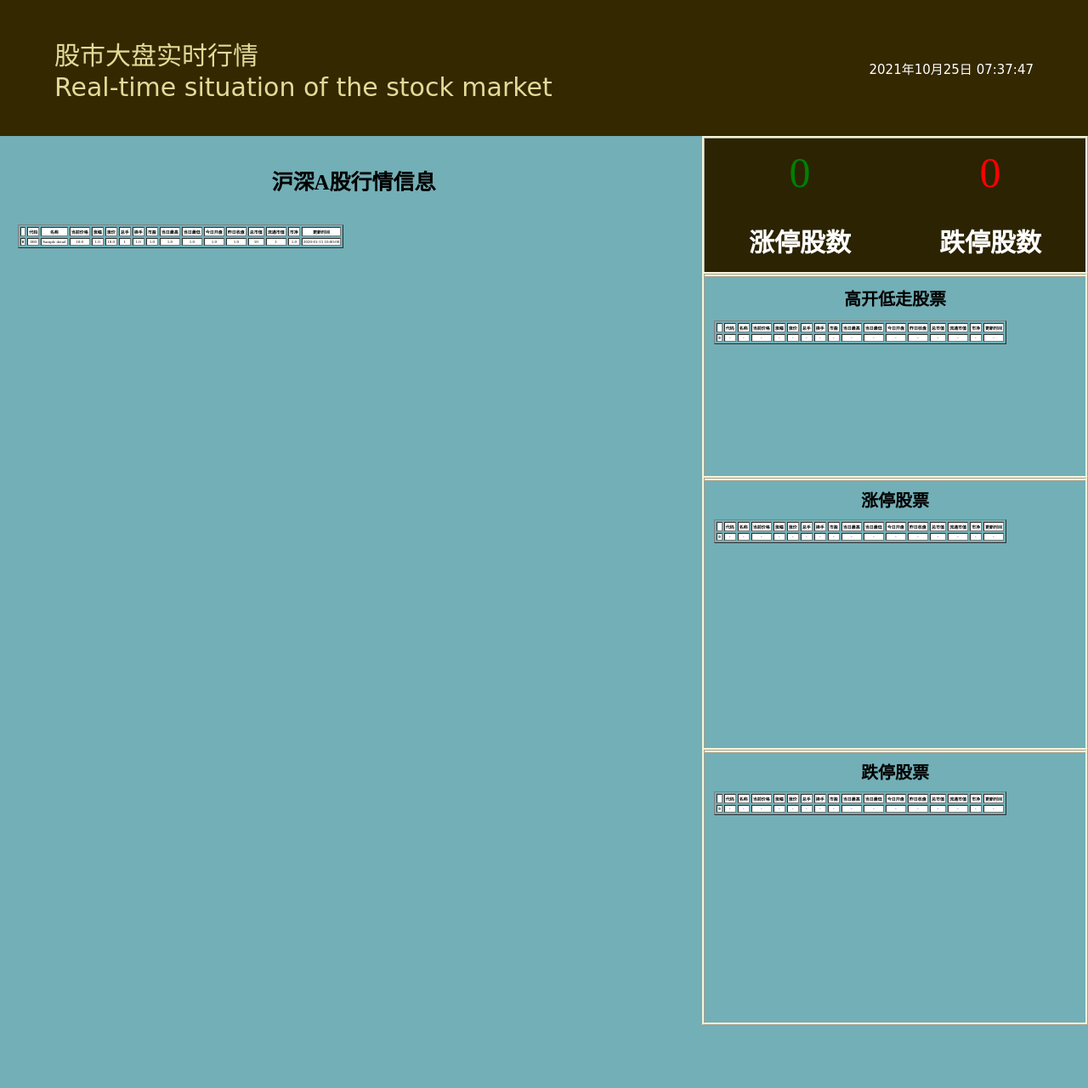
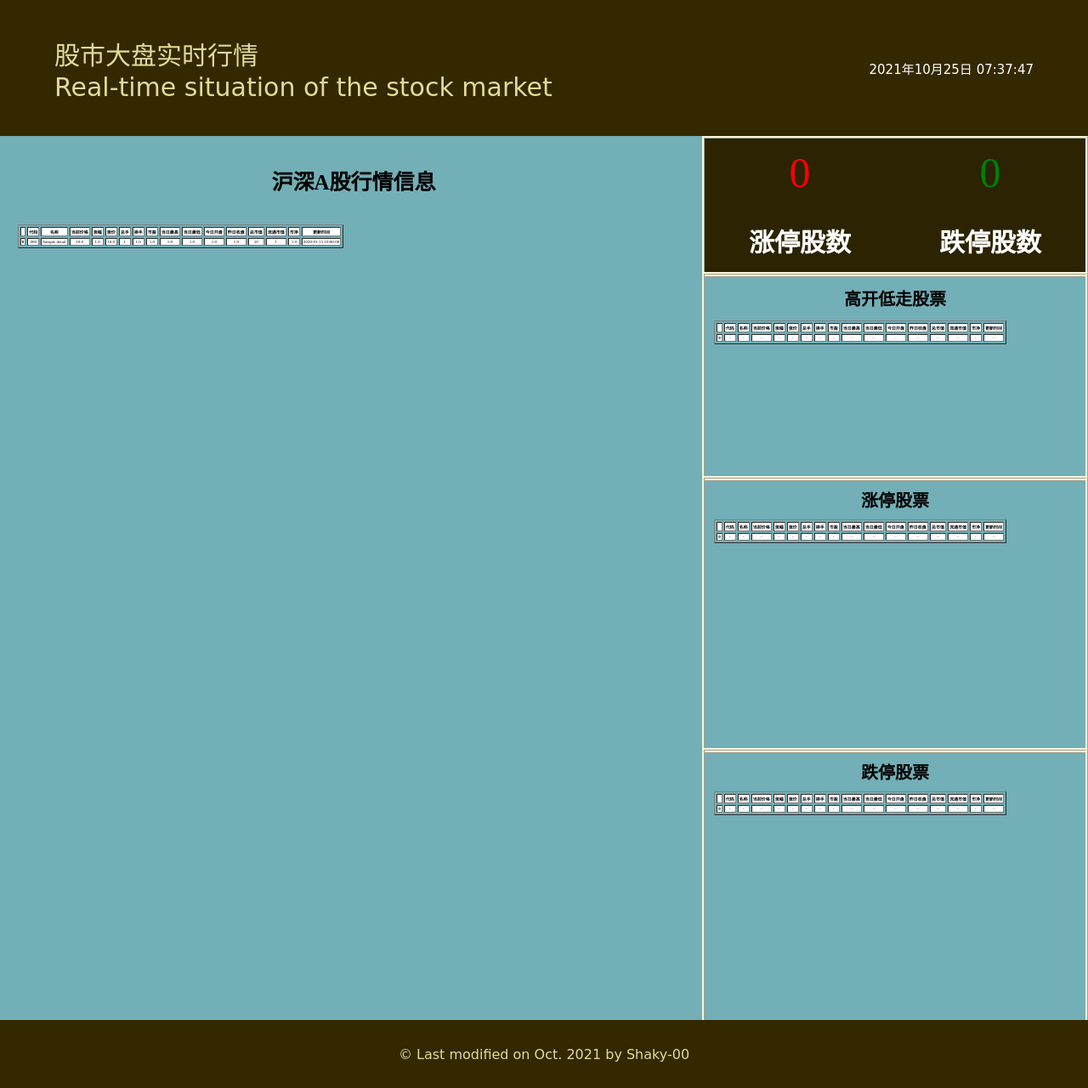
Before and after one commit to Shaky-00/Stock-market, a Flask app: page /display_stock_center in a window 1280 px wide. Shown: the whole page at 85% size. Before the commit the page ends 1206 px from the top, so only its background shows below. Run offline with Flask 2, Linux system fonts and the light colour scheme; tables that the repository leaves empty hold one stand-in row (values such as "Sample post"); some libraries are stand-ins or nearby versions.

Commit message:
add copyright

```diff
--- a/current/web/static/style.css
+++ b/current/web/static/style.css
@@ -69,7 +69,7 @@ body{
     left: 0;
     max-width: 50%;
     font-size: 50px;
-    color: green;
+    color: red;
     display: flex;
     align-items: center;
     justify-content: center;
@@ -100,7 +100,7 @@ body{
     right: 0;
     max-width: 50%;
     font-size: 50px;
-    color: red;
+    color: green;
     display: flex;
     align-items: center;
     justify-content: center;
@@ -157,6 +157,20 @@ body{
     border-color: beige;
     border-style: ridge;
     /*background-color: #CCFFFF;*/
+}
+
+#bottom{
+    position: absolute;
+    height: 10%;
+    width: 100%;
+    top: 150%;
+    left: 0;
+    color: #E2DA99;
+    font-family: "Comic Sans MS";
+    display: flex;
+    align-items: center;
+    justify-content: center;
+    background-color: #342800;
 }
 
 #total_title{
--- a/current/web/templates/stock_details.html
+++ b/current/web/templates/stock_details.html
@@ -50,6 +50,9 @@
             {{ details|safe }}
         </div>
     </div>
+    <div id="bottom">
+        © Last modified on Oct. 2021 by Shaky-00
+    </div>
 
 <script>
     function gettime(){
```
